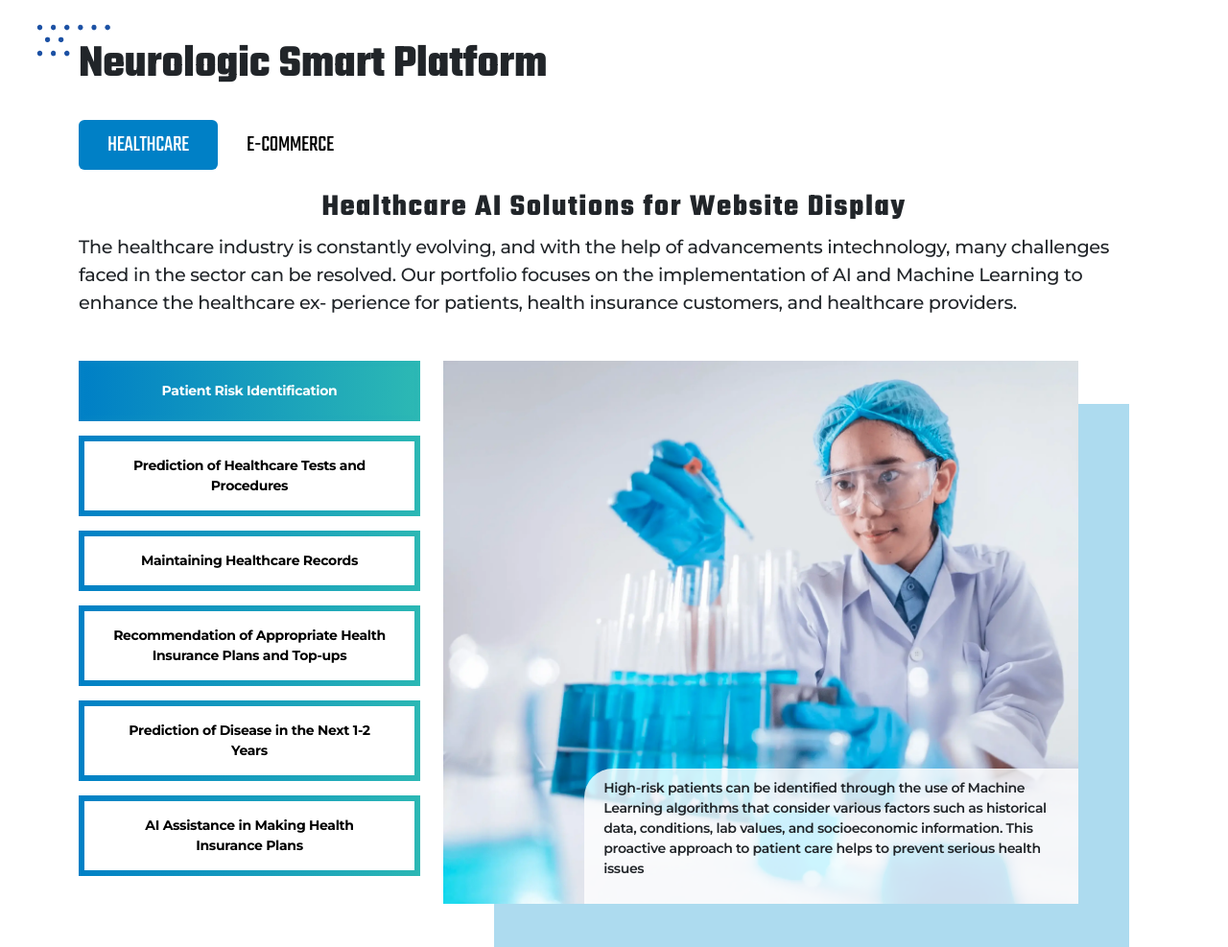
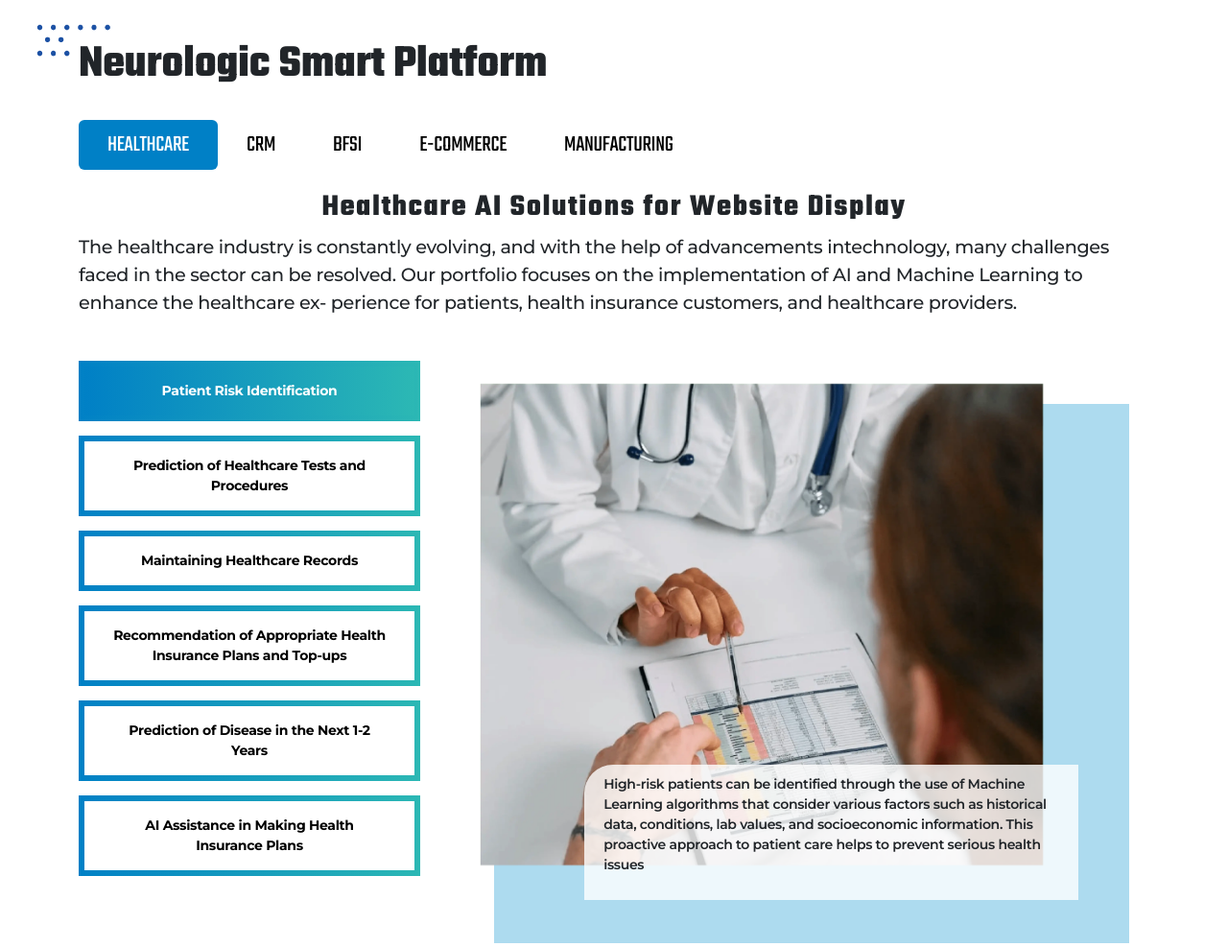
Before and after one commit to SayedAkhtar/neurologic-eleventy, an Eleventy site: page src/index.njk in a window 1280 px wide. Shown: the part 2920-3907 px from the top of the page at 96% size. Built offline with nearby package versions, Linux system fonts and the light colour scheme; Eleventy itself is replaced by a stand-in of ours; files that its build step writes are made by us from their sources; files whose address does not match are found by name.

Commit message:
Site Complete

```diff
--- a/src/_data/smartPlatform.json
+++ b/src/_data/smartPlatform.json
@@ -8,38 +8,126 @@
       {
         "id": "healthcare-one",
         "name": "Patient Risk Identification",
-        "image": "/img/BFSI-ai-min.webp",
+        "image": "/img/Healthcare-55-min.webp",
         "description": "High-risk patients can be identified through the use of Machine Learning algorithms that consider various factors such as historical data, conditions, lab values, and socioeconomic information. This proactive approach to patient care helps to prevent serious health issues"
       },
       {
         "id": "healthcare-two",
         "name": "Prediction of Healthcare Tests and Procedures",
-        "image": "/img/BFSI-ai-min.webp",
-        "description": "Second One High-risk patients can be identified through the use of Machine Learning algorithms that consider various factors such as historical data, conditions, lab values, and socioeconomic information. This proactive approach to patient care helps to prevent serious health issues"
+        "image": "/img/Healthcare-54-min.webp",
+        "description": "Health insurance customers are provided with recom- mendations for tests and medical support through the use of Deep Learning based on their historical data and conditions, reducing the likelihood of disease and long-term hospitalization."
       },
       {
         "id": "healthcare-three",
         "name": "Maintaining Healthcare Records",
-        "image": "/img/BFSI-ai-min.webp",
-        "description": "High-risk patients can be identified through the use of Machine Learning algorithms that consider various factors such as historical data, conditions, lab values, and socioeconomic information. This proactive approach to patient care helps to prevent serious health issues"
+        "image": "/img/Healthcare-55-min.webp",
+        "description": "Electronic Health Records (EHRs) are improved through automation, such as the detection and correction of pa- tient and insurance information, categorization of forms, and the reduction of manual effort."
       },
       {
         "id": "healthcare-four",
         "name": "Recommendation of Appropriate Health Insurance Plans and Top-ups",
-        "image": "/img/BFSI-ai-min.webp",
-        "description": "High-risk patients can be identified through the use of Machine Learning algorithms that consider various factors such as historical data, conditions, lab values, and socioeconomic information. This proactive approach to patient care helps to prevent serious health issues"
+        "image": "/img/Healthcare-56-min.webp",
+        "description": "Personalized and cohort-level recommendations of health insurance plans and top-ups are made available to customers to ensure they have the coverage they need."
       },
       {
         "id": "healthcare-five",
         "name": "Prediction of Disease in the Next 1-2 Years",
-        "image": "/img/BFSI-ai-min.webp",
-        "description": "High-risk patients can be identified through the use of Machine Learning algorithms that consider various factors such as historical data, conditions, lab values, and socioeconomic information. This proactive approach to patient care helps to prevent serious health issues"
+        "image": "/img/Healthcare-57-min.webp",
+        "description": "Possible diseases in the next 1-2 years can be predicted through the use of AI andML techniques, allowing for proactive measures to be taken by patients and healthcare providers."
       },
       {
         "id": "healthcare-six",
         "name": "AI Assistance in Making Health Insurance Plans",
+        "image": "/img/Healthcare-58-min.webp",
+        "description": "Unique health insurance plans that cover a variety of ail- ments are created through the use of AI algorithms that analyze disease and procedure similarities, customer claim history, and competitor information. This encourages more customers to sign"
+      }
+    ]
+  },
+  {
+    "id": "crm",
+    "tab": "CRM",
+    "heading": "",
+    "sub_heading": "Artificial Intelligence (AI) has revolutionized the way businesses interact with their customers. The integration of AI in Custom- er Relationship Management (CRM) has opened up new opportunities to provide personalized experiences and increased effi- ciency inmanaging customer interactions. With AI, companies can now analyze customer data and behavior to gain insights into their needs and preferences, enabling them to deliver customized offerings and services. The use of AI in CRM also helps in automating repetitive tasks, freeing up time for employees to focus on more critical tasks, and improving overall productivity. AI-powered chatbots provide instant responses to customer queries, reducing wait times and improving the overall customer experience. AI also enables businesses to predict customer behavior and make informed decisions based on their data-driven insights. In conclusion, the integration of AI in CRM has the potential to transform the way businesses manage customer relationships and drive growth.",
+    "tile": [
+      {
+        "id": "crm-one",
+        "name": "Accurate Sales Forecasting",
+        "image": "/img/CRM-accurate-min.webp",
+        "description": "Our sales forecasting service leverages hybrid models to provide businesses with a 95%+ accurate forecast by 3 weeks into the quarter. This enables companies to make data-driven decisions and adjust their strategies accordingly."
+      },
+      {
+        "id": "crm-two",
+        "name": "Intelligent Real-Time Notification System",
+        "image": "/img/CRM-intelligent-min.webp",
+        "description": "Our notification system is designed to trigger event-based notifications to users of different hierarchies in real-time. The system is highly configurable and can be adjusted to meet specific business needs.In addition, our recommend- er systems and business rules generate recommendations to help companies make informed decisions."
+      },
+      {
+        "id": "crm-three",
+        "name": "Deal Insight Generation",
+        "image": "/img/CRM-deal-insight-min.webp",
+        "description": "Our artificial intelligence-powered deal insight generation service provides businesses with real-timeevent-based in- sights into their deals. These insights help sales reps to take necessary actions and increase the winning probability of their deals."
+      },
+      {
+        "id": "crm-four",
+        "name": "Sales Intelligence Recommendations",
+        "image": "/img/CRM-img-min.webp",
+        "description": "Our AI-powered recommendation system provides businesses with up-sell and cross-sell opportunities by recommending critical actions such as price adjust- ments, follow-ups, and next-step recommendations. This helps companies to maximize their sales potential and improve their bottom line."
+      },
+      {
+        "id": "crm-five",
+        "name": "Conversation Analysis",
+        "image": "/img/CRM-conver-min.webp",
+        "description": "Our conversation analysis service leverages the latest NLP techniques to analyze client calls and generate re-ports. The reports uncover insights and pinpoint the topics or discussions that felt weak or negative to the client. This information can then used to improve the overall customer experience and strenthen customer relationship"
+      }
+    ]
+  },
+  {
+    "id": "bfsi",
+    "tab": "BFSI",
+    "heading": "",
+    "sub_heading": "Artificial Intelligence (AI) has revolutionized the way the Banking, Financial Services, and Insurance (BFSI) industry operates. With its ability to process vast amounts of data and perform complex calculations in a fraction of the time it would take humans, AI has the potential to enhance and streamline the industry's operations. The use of AI in BFSI helps to automate manual and repetitive tasks, reduce the risk of human error, increase the speed and accuracy of decision making, and improve customer experience. From fraud detection and prevention to customer onboarding, AI has a significant impact on the various areas of the BFSI sector. With the help of AI, BFSI companies can not only increase their efficiency but also increase the overall satisfaction of their customers and improve their bottom line.",
+    "tile": [
+      {
+        "id": "bfsi-one",
+        "name": "Fraud Detection and Prevention",
+        "image": "/img/BFSI-Fraud-detection-min.webp",
+        "description": "Our sales forecasting service leverages hybrid models to provide businesses with a 95%+ accurate forecast by 3 weeks into the quarter. This enables companies to make data-driven decisions and adjust their strategies accordingly."
+      },
+      {
+        "id": "bfsi-two",
+        "name": "Assessment and Management of Credit Risk",
+        "image": "/img/BFSI-Assessment-min.webp",
+        "description": "Our solutions leverage statistical modelling and machine learning to provide robust and accurate assessments of credit risk. On top of FICO and Vantage Scores, our models develop use case based Scores for the customer. Our Credit Risk Solutions include credit scoring, credit card default prediction, determining credit limits, per- sonalized interest rates, and up/downgrading of custom- er profiles – to name a few."
+      },
+      {
+        "id": "bfsi-three",
+        "name": "Customer Churn Prediction and Retention",
+        "image": "/img/BFSI-customer-min.webp",
+        "description": "Customer Churn Prediction and Retention: Most of the Retail banks report Churn rate between 20% - 25%. Our AI solutions help financial institutions predict customer churn before it would actually happen, thereby trigger- ing a signal to prevent avoidable churns and design ef- fective retention strategies to improve customer loyalty and reduce attrition."
+      },
+      {
+        "id": "bfsi-four",
+        "name": "Machine Learning Process Automation",
         "image": "/img/BFSI-ai-min.webp",
-        "description": "High-risk patients can be identified through the use of Machine Learning algorithms that consider various factors such as historical data, conditions, lab values, and socioeconomic information. This proactive approach to patient care helps to prevent serious health issues"
+        "description": "Our solutions use machine learning to automate a wide range of back-end processes, including loan processing, claims management, and more, freeing up time and re- sources for financial institutions to focus on core business activities."
+      },
+      {
+        "id": "bfsi-five",
+        "name": "Compliance Regulation",
+        "image": "/img/BFSI-compliance-min.png",
+        "description": "Many regulatory compliance practices in banking are new and evolving, with stringent implementation time- lines that put greater pressure on banks. These institu- tions, both small and large, face challenges keeping up with the growth of regulations when using legacy ap- proaches that lead them to risks. BFSI organizations can adopt our AI Solutions to streamline compliance process- es and improve productivity. Thanks to the Algorithms’ ability to process massive data logs and deliver meaning- ful insights, our AI solution can give financial institutions a competitive advantage with real-time updates for simpler compliance management."
+      },
+      {
+        "id": "bfsi-six",
+        "name": "Advanced NLP in Customer Support",
+        "image": "/img/BFSI-advanced-nlp-min.webp",
+        "description": "Advanced NLP in Customer Support: Our solutions lever- age NLP (natural language processing) to deliver context-based chatbots and ticket-raising systems for customer support, improving response times and resolv- ing customer issues more effectively"
+      },
+      {
+        "id": "bfsi-seven",
+        "name": "Onboarding of Customers and Document",
+        "image": "/img/BFSI-Onboarding-min.webp",
+        "description": "Our AI solutions automate overall digitise the customer onboarding process, reducing manual effort, time of completion and errors. This includes intelligent docu- ment processing, which enables automatic extraction of data from customer documents, automatic and error free AI driven check and faster completion."
       }
     ]
   },
@@ -51,9 +139,97 @@
     "tile": [
       {
         "id": "ecommerce-one",
-        "name": "Patient Risk Identification",
-        "image": "/img/BFSI-ai-min.webp",
-        "description": "High-risk patients can be identified through the use of Machine Learning algorithms that consider various factors such as historical data, conditions, lab values, and socioeconomic information. This proactive approach to patient care helps to prevent serious health issues"
+        "name": "Personalization",
+        "image": "/img/E-Commerce-54-min.webp",
+        "description": "Recommendation Techniques: Our recommendation engine uses machine learning algorithms to analyze customer data and behaviour to deliver a highly personalized user experience for each site visitor – this can be catered to particular need of the Ecommerce vendor in real time. We do most of the high end Deep Neural computation backend so the user can get his/her tailor made recommendation extremely fast"
+      },
+      {
+        "id": "ecommerce-two",
+        "name": "Site Search",
+        "image": "/img/E-Commerce-55-min.webp",
+        "description": "Recommendation Techniques: Our recommendation engine uses machine learning algorithms to analyze customer data and behaviour to deliver a highly personalized user experience for each site visitor – this can be catered to particular need of the Ecommerce vendor in real time. We do most of the high end Deep Neural computation backend so the user can get his/her tailor made recommendation extremely fast"
+      },
+      {
+        "id": "ecommerce-three",
+        "name": "Inventory Management",
+        "image": "/img/E-Commerce-56-min.webp",
+        "description": "Recommendation Techniques: Our recommendation engine uses machine learning algorithms to analyze customer data and behaviour to deliver a highly personalized user experience for each site visitor – this can be catered to particular need of the Ecommerce vendor in real time. We do most of the high end Deep Neural computation backend so the user can get his/her tailor made recommendation extremely fast"
+      },
+      {
+        "id": "ecommerce-four",
+        "name": "Dynamic Pricing",
+        "image": "/img/E-Commerce-57-min.webp",
+        "description": "Optimal Pricing: Machine learning in e-commerce helps you determine the best and most optimal price for each product thereby maximizing sales and optimizing inven- tory. Our Dynamic Pricing models consider not current demand and profit margin, but also competitor factors into account keeping the Ecommerce company’s pricing advantage on the forefront. Overall, Our in built models allow you to choose the optimal price and display re- al-time discounts based on demand trends and the state of your warehouse."
+      },
+      {
+        "id": "ecommerce-five",
+        "name": "Churn Prediction",
+        "image": "/img/E-Commerce-58-min.webp",
+        "description": "Customer Retention: For an Ecommerce organization, Customer churn can be defined as the rate at which cus- tomers leave a platform or service. Our state of the art Machine Learning algorithms analyze customer data to find patterns that indicate when a customer is about to churn – both voluntarily (caused by better deals some- where else) and involuntarily (caused by payment related issues). With this information, you can tailor marketing campaigns to keep them on board and improve customer retention."
+      },
+      {
+        "id": "ecommerce-six",
+        "name": "Fraud Detection",
+        "image": "/img/E-Commerce-59-min.webp",
+        "description": "Secure Transactions: While Ecom Sales were estimated $ 630 B in 2020, approximately $ 16 B were lost due to fraud. With machine learning, our algorithms process vast amounts of customer data to detect genuine transactions and flag potential fraud – Data Breach, Denial of Service, Malware, Spoofing, Ransomware etc. This helps ensure that your e-commerce transactions are secure and protected from any potential threats."
+      }
+      ,
+      {
+        "id": "ecommerce-seven",
+        "name": "Image Processing Applications",
+        "image": "/img/E-Commerce-60-min.webp",
+        "description": "Visual Search: Our investment in AI and image recogni- tion systems helps influence customer behavior and au- tomates processes. Our computer vision technology with visual search capabilities can match customers' photos with similar products sold online, based on their prefer- ences and social media data."
+      }
+      ,
+      {
+        "id": "ecommerce-eight",
+        "name": "Omnichannel Marketing",
+        "image": "/img/E-Commerce-61-min.webp",
+        "description": "Boosting: Our machine learning algorithms help you de- liver seamless and personalized omnichannel marketing experiences to your customers, resulting in increased conversions and customer engagement."
+      }
+    ]
+  },
+  {
+    "id": "manufacturing",
+    "tab": "Manufacturing",
+    "heading": "",
+    "sub_heading": "The manufacturing industry has been greatly impacted by the advancements in artificial intelligence (AI) and machine learning (ML). These technologies have revolutionized the way in which products are manufactured and have led to significant improve- ments in efficiency, quality, and cost savings. By leveraging AI and ML, manufacturing companies can monitor their production processes in real-time, perform predictive maintenance, optimize production layouts, and even create digital twins of their factories. In addition, AI-powered non-destructive testing and quality assurance methods can detect defects in materials more effectively than human-led inspection processes. AI and ML also play a crucial role in managing energy consumption, supply chain management, and inventory control. These capabilities have enabled manufacturers to stay ahead of the competition and remain at the forefront of innovation in the industry.",
+    "tile": [
+      {
+        "id": "manu-one",
+        "name": "Predictive Maintenance",
+        "image": "/img/manufacturing-54-min.webp",
+        "description": "Our IoT sensors and machine learning algorithms can be utilized to predict maintenance needs and prevent ma- chine failure, providing a solution for the growing field of predictive maintenance."
+      },
+      {
+        "id": "manu-two",
+        "name": "Quality Assurance",
+        "image": "/img/manufacturing-55-min.webp",
+        "description": "The quality of manufactured products can be improved through the use of our advanced technologies such as neural networks,high-resolution cameras, and powerful GPUs. Our real-time video processing combined with machine learning and computer vision facilitates the elimination of unusable productsand ensures the correct operation of the factory in a box. IoT sensors and algorithms provide non-invasive testing of products, enabling the detection of potential defects."
+      },
+      {
+        "id": "manu-three",
+        "name": "Problem Localization",
+        "image": "/img/manufacturing-56-min.webp",
+        "description": "The identification of hardware or software behaviors that cause defects can be facilitated through the use of our IoT sensors and machine learning capabilities. Solutions to prevent such defects in the future can also be developed,reducing the margin of error in the factory in a box scenario"
+      },
+      {
+        "id": "manu-four",
+        "name": "Digital Twins",
+        "image": "/img/manufacturing-57-min.webp",
+        "description": "Virtual recreations of production processes can be created through the utilization of our digital twin solutions, based on real-time data and IoT sensors. These provide a sandbox for experimentation, allowing for optimization of the environment through machine learning. Layout optimization and quality assurance efforts can also be facilitated through the use of digital twins."
+      },
+      {
+        "id": "manu-five",
+        "name": "Non-Destructive Testing (NDT)",
+        "image": "/img/manufacturing-58-min.webp",
+        "description": "Materials can be evaluated for stability and integrity without causing damage through the utilization of our NDT solutions. Data analysis through ultrasound machines and machine learning algorithms allows for the detection of anomalies such as cracks in materials with greater speed and accuracy."
+      },
+      {
+        "id": "manu-six",
+        "name": "Warehouse Inventory Control",
+        "image": "/img/manufacturing-59-min.webp",
+        "description": "The improvement of warehouse inventory control through the prediction of demand, reduction of waste, and increase in efficiency can be achieved through the utilization of our machine learning algorithms."
       }
     ]
   }
--- a/src/_includes/snippets/navbar.njk
+++ b/src/_includes/snippets/navbar.njk
@@ -5,6 +5,7 @@
       class="navbar-brand mb-0 pt-3 text-center text-white"
       href="{{ '/' | url }}"
     >
+
       <img src="/img/logo.png" alt="" class="logo-img" />
     </a>
     <button
--- a/src/_includes/snippets/smartplatform.njk
+++ b/src/_includes/snippets/smartplatform.njk
@@ -41,13 +41,13 @@
                         <div class="tab-pane {% if loop.index == 1 %} active {% endif %}" id="{{ subItem.id }}" role="tabpanel">
                             <div class="smart-platform__list--wrapper">
                                 <picture class="smart-platform__list--picture">
-                                    <source srcset="/img/Healthcare-54-min.webp" type="image/webp">
-                                    <source srcset="/img/Healthcare-54-min.png" type="image/png" >
-                                    <img src="/img/Healthcare-54-min.png" alt=""/>
+                                    <source srcset="{{ subItem.image }}" type="image/webp">
+                                    <source srcset="{{ subItem.image }}" type="image/png" >
+                                    <img src="{{ subItem.image }}" alt=""/>
                                 </picture>
                                 <div class="smart-platform__list--para">
                                     <p>
-                                        High-risk patients can be identified through the use of Machine Learning algorithms that consider various factors such as historical data, conditions, lab values, and socioeconomic information. This proactive approach to patient care helps to prevent serious health issues
+                                        {{ subItem.description }}
                                     </p>
                                 </div>
                             </div>
```
Also changed, not shown: src/_includes/snippets/footer.njk (+10 -0 lines), src/services/data-quality-analysis-service.md (deleted, +0 -20 lines), src/services/tailor-made-machine-learning-model-solutions.md (deleted, +0 -21 lines).
